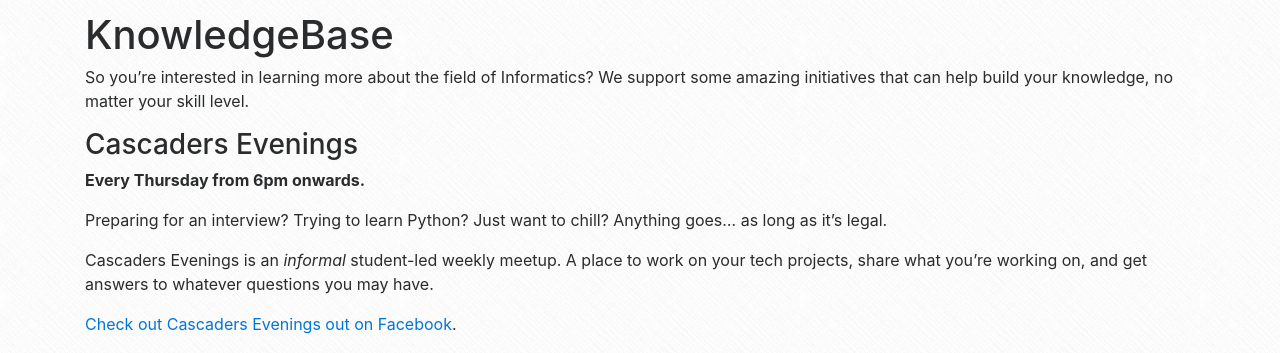
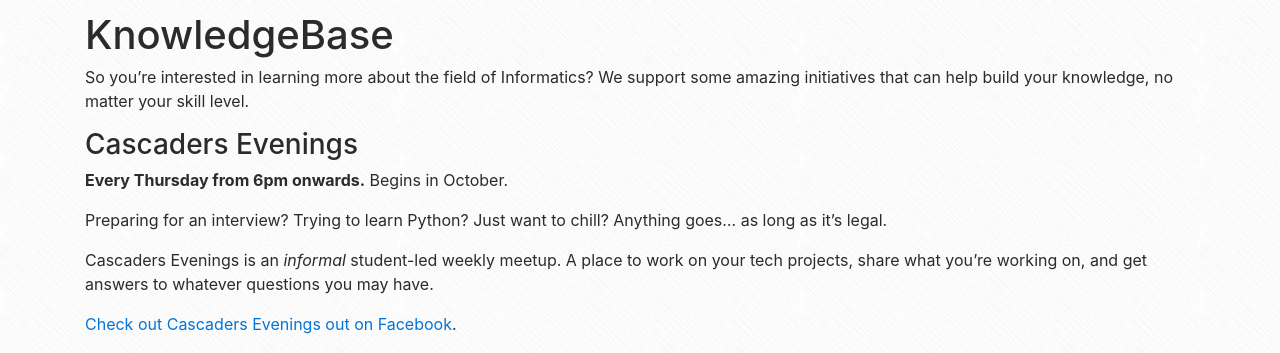
Before and after one commit to compsoc-edinburgh/website, a Jekyll site: the page built from _pages/knowledgebase.md, in a window 1280 px wide. Shown: the part 344-697 px from the top of the page. Built offline with Jekyll 4.4.1, drawn with Linux system fonts in a browser that asks for light colours; nearby versions of some CDN libraries.

Commit message:
Update knowledgebase.md

```diff
--- a/_pages/knowledgebase.md
+++ b/_pages/knowledgebase.md
@@ -9,7 +9,7 @@
 
 ### Cascaders Evenings
 
-**Every Thursday from 6pm onwards.**
+**Every Thursday from 6pm onwards.** Begins in October.
 
 Preparing for an interview? Trying to learn Python? Just want to chill? Anything goes... as long as it's legal.
 
```
